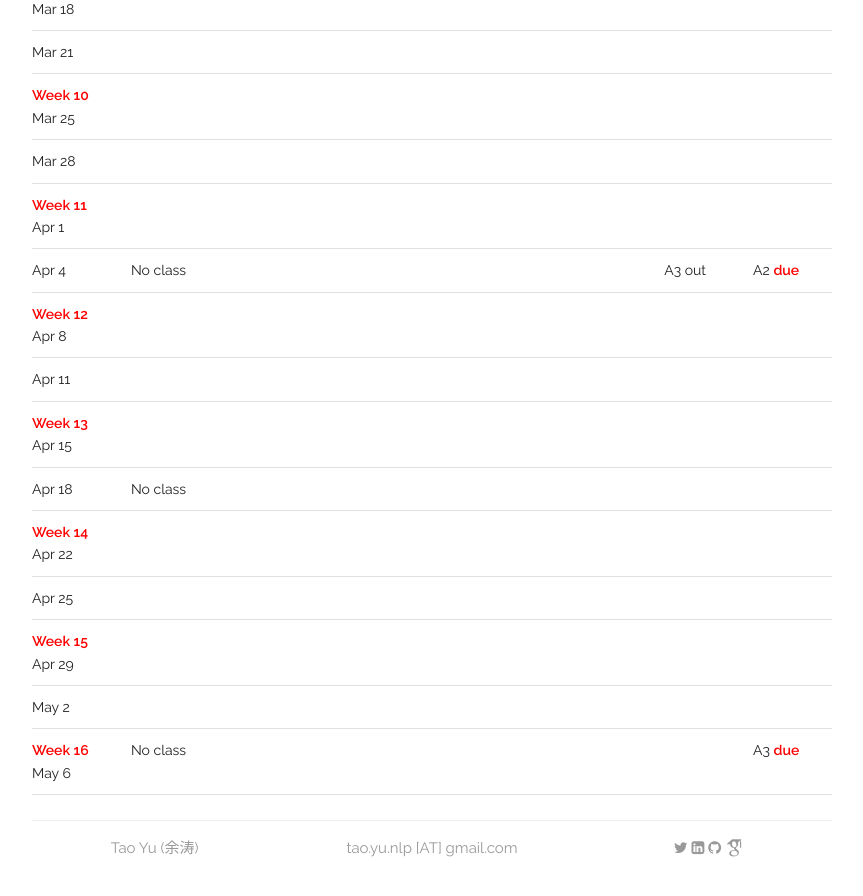
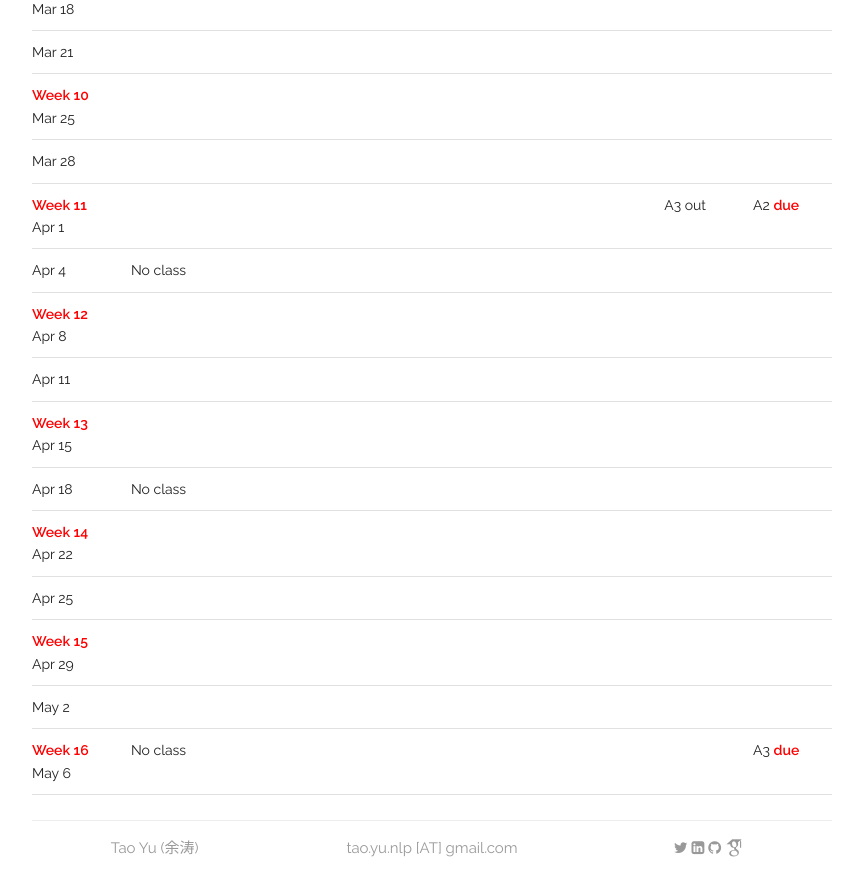
Before and after one commit to taoyds/taoyds.github.io, a Jekyll site: the page built from courses/comp3361.md, in a window 1280 px wide and 900 px high, scrolled down 3155 px. Shown: the top 896 px of the window, without its empty margins (208-1071 px from the left). Built offline with Jekyll 4.4.1, drawn with Linux system fonts in a browser that asks for light colours; some web fonts are replaced; some of the changed lines change nothing that is shown.

Commit message:
Update comp3361.yaml

```diff
--- a/_data/courses/comp3361.yaml
+++ b/_data/courses/comp3361.yaml
@@ -216,16 +216,16 @@ schedule:
       - title:
         slides:
     material:
-    event:
-    due:
+    event: A3 out
+    due: A2 <font color="red"><b>due</b></font>
   - date: Apr 4
     week:
     topic:
       - title: No class
         slides:
     material:
-    event: A3 out
-    due: A2 <font color="red"><b>due</b></font>
+    event:
+    due:
   - date: Apr 8
     week: Week 12
     topic:
```
